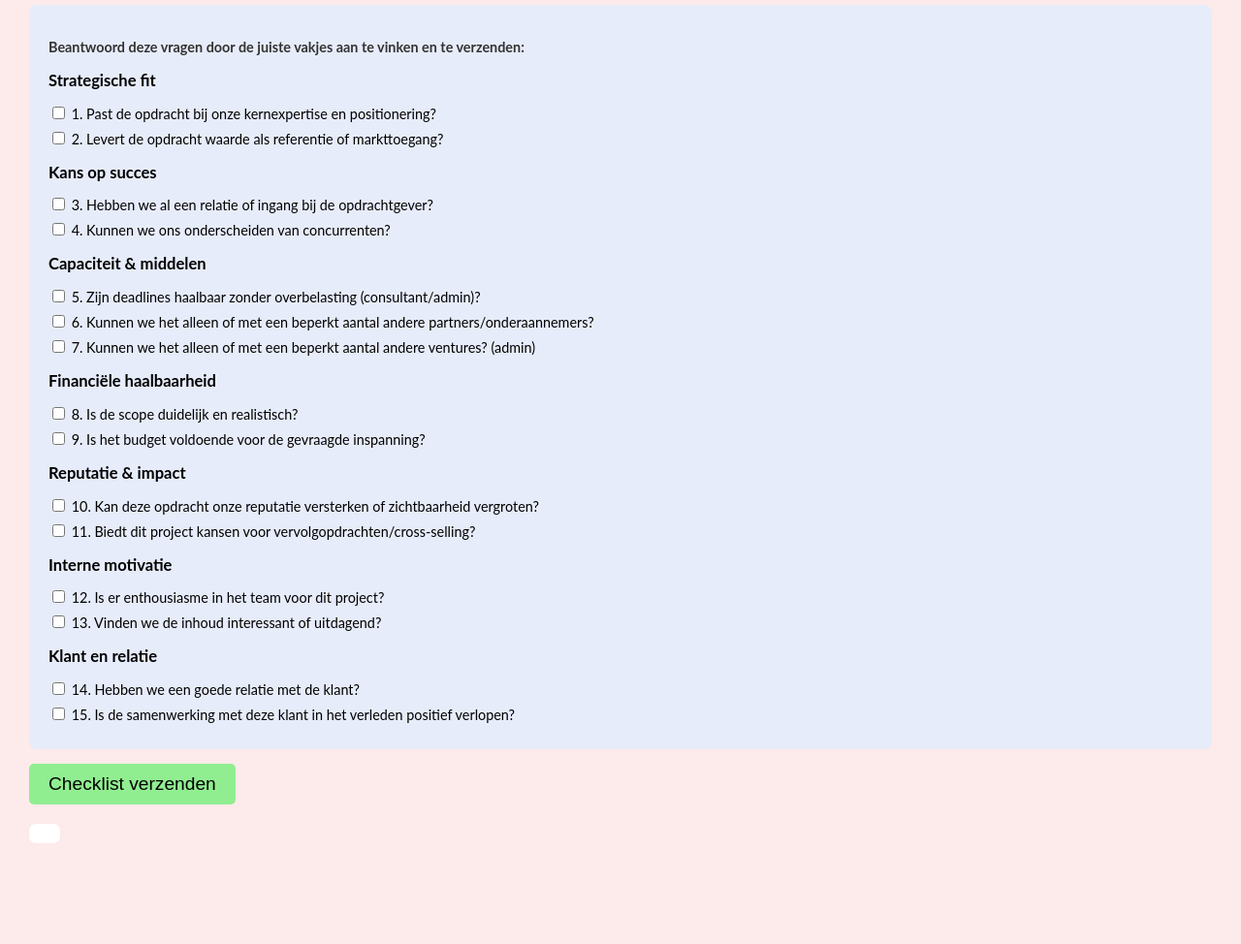
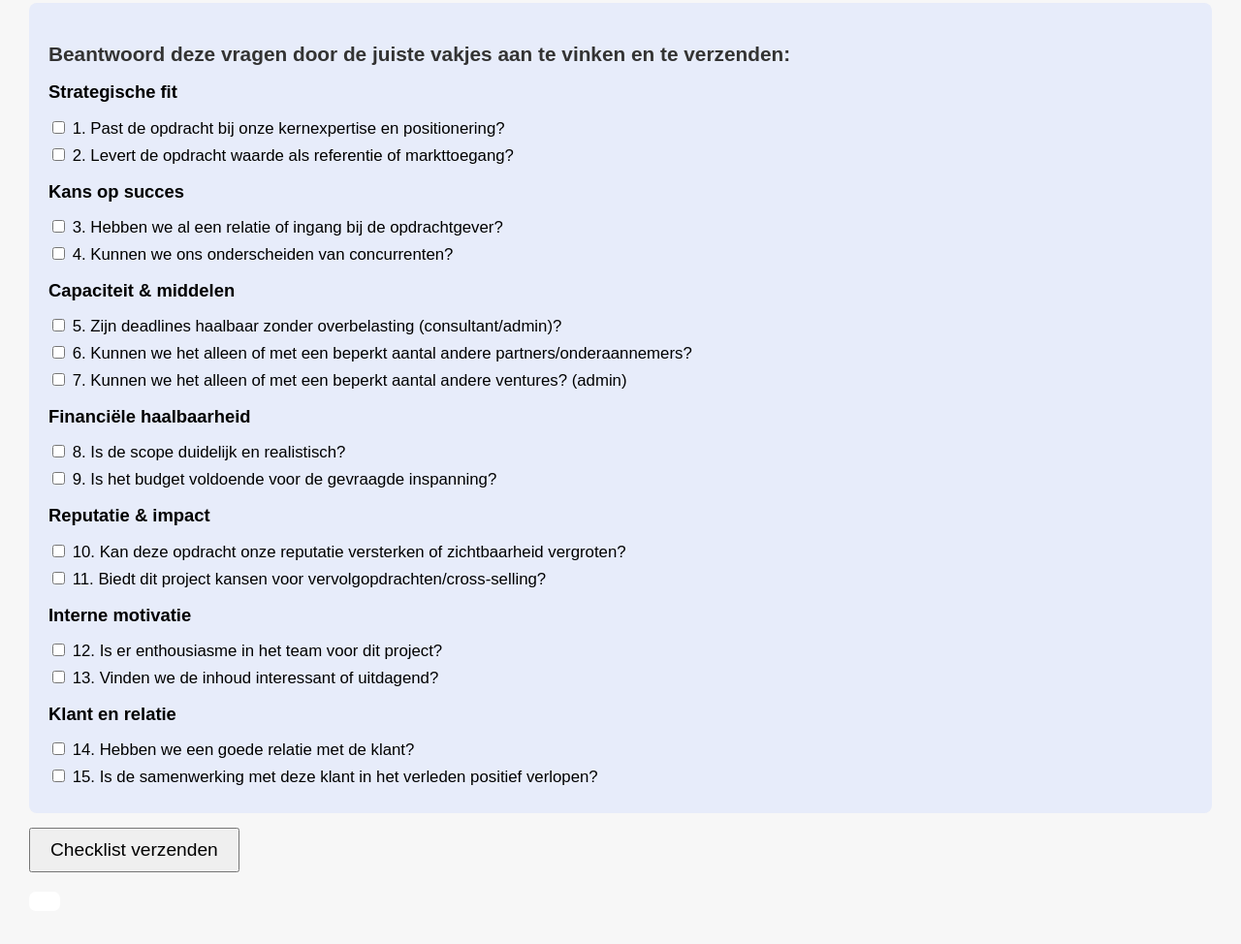
Before and after one commit to Zuberec3214/rebelsteam.org, a plain HTML site: page index.html in a window 1280 px wide. Shown: the part 85-1059 px from the top of the page at 97% size. Before the commit the page ends 988 px from the top, so only its background shows below. Drawn offline with Linux system fonts and the light colour scheme.

Commit message:
Update index.html
Signed-off-by: MD <deffensemaria@gmail.com>

```diff
--- a/index.html
+++ b/index.html
@@ -4,26 +4,17 @@
 <meta charset="UTF-8" />
 <title>Voorstel Checklist</title>
 <style>
-    body { font-family: Lato, sans-serif; margin: 30px; background-color: #fdeaea; }
-    .checklist { background-color: #e7ecfa; padding: 20px; border-radius: 8px; font-size: 0.9em; }
-    .checklist p { font-weight: bold; margin-bottom: 14px; color: #333333; }
-    label { display: block; margin: 7px 0; }
-    #result { font-weight: bold; margin-top: 20px; font-size: 1.3em; padding: 10px 16px; border-radius: 7px; background-color: #fff; display: inline-block; }
+body { font-family: Arial, sans-serif; margin: 30px; background-color: #f7f7f7; }
+.checklist { background-color: #e7ecfa; padding: 20px; border-radius: 8px; }
+.checklist p { font-size: 1.3em; font-weight: bold; margin-bottom: 14px; color: #333333;
+}
+label { display: block; margin: 7px 0; font-size: 1.05em; }
+#result { font-weight: bold; margin-top: 20px; font-size: 1.3em; padding: 10px 16px;
+border-radius: 7px; background-color: #fff; display: inline-block; }
 .go { color: green !important; background-color: white !important; }
 .no-go { color: red !important; background-color: white !important; }
-    button#submitBtn {
-      font-size: 1.2em;
-      padding: 10px 20px;
-      cursor: pointer;
-      margin-top: 15px;
-      background-color: #90ee90;
-      border: none;
-      border-radius: 5px;
-      color: black;
-    }
-    button#submitBtn:hover {
-      background-color: #76c776;
-    }
+button#submitBtn { font-size: 1.2em; padding: 10px 20px; cursor: pointer; margin-top:
+15px; }
 h2 { margin-top: 16px; font-size: 1.15em; }
 </style>
 </head>
@@ -32,42 +23,52 @@
 <form id="proposalForm">
 <div class="checklist">
 <p>Beantwoord deze vragen door de juiste vakjes aan te vinken en te verzenden:</p>
-
 <h2>Strategische fit</h2>
-      <label><input type="checkbox" name="checklist" /> 1. Past de opdracht bij onze kernexpertise en positionering?</label>
-      <label><input type="checkbox" name="checklist" /> 2. Levert de opdracht waarde als referentie of markttoegang?</label>
-
+<label><input type="checkbox" name="checklist" /> 1. Past de opdracht bij onze
+kernexpertise en positionering?</label>
+<label><input type="checkbox" name="checklist" /> 2. Levert de opdracht waarde
+als referentie of markttoegang?</label>
 <h2>Kans op succes</h2>
-      <label><input type="checkbox" name="checklist" /> 3. Hebben we al een relatie of ingang bij de opdrachtgever?</label>
-      <label><input type="checkbox" name="checklist" /> 4. Kunnen we ons onderscheiden van concurrenten?</label>
-
+<label><input type="checkbox" name="checklist" /> 3. Hebben we al een relatie of
+ingang bij de opdrachtgever?</label>
+<label><input type="checkbox" name="checklist" /> 4. Kunnen we ons
+onderscheiden van concurrenten?</label>
 <h2>Capaciteit & middelen</h2>
-      <label><input type="checkbox" name="checklist" /> 5. Zijn deadlines haalbaar zonder overbelasting (consultant/admin)?</label>
-      <label><input type="checkbox" name="checklist" /> 6. Kunnen we het alleen of met een beperkt aantal andere partners/onderaannemers?</label>
-      <label><input type="checkbox" name="checklist" /> 7. Kunnen we het alleen of met een beperkt aantal andere ventures? (admin)</label>
-
+<label><input type="checkbox" name="checklist" /> 5. Zijn deadlines haalbaar
+zonder overbelasting (consultant/admin)?</label>
+<label><input type="checkbox" name="checklist" /> 6. Kunnen we het alleen of met
+een beperkt aantal andere partners/onderaannemers?</label>
+<label><input type="checkbox" name="checklist" /> 7. Kunnen we het alleen of met
+een beperkt aantal andere ventures? (admin)</label>
 <h2>Financiële haalbaarheid</h2>
-      <label><input type="checkbox" name="checklist" /> 8. Is de scope duidelijk en realistisch?</label>
-      <label><input type="checkbox" name="checklist" /> 9. Is het budget voldoende voor de gevraagde inspanning?</label>
-
+<label><input type="checkbox" name="checklist" /> 8. Is de scope duidelijk en
+realistisch?</label>
+<label><input type="checkbox" name="checklist" /> 9. Is het budget voldoende voor
+de gevraagde inspanning?</label>
 <h2>Reputatie & impact</h2>
-      <label><input type="checkbox" name="checklist" /> 10. Kan deze opdracht onze reputatie versterken of zichtbaarheid vergroten?</label>
-      <label><input type="checkbox" name="checklist" /> 11. Biedt dit project kansen voor vervolgopdrachten/cross-selling?</label>
-
+<label><input type="checkbox" name="checklist" /> 10. Kan deze opdracht onze
+reputatie versterken of zichtbaarheid vergroten?</label>
+<label><input type="checkbox" name="checklist" /> 11. Biedt dit project kansen voor
+vervolgopdrachten/cross-selling?</label>
 <h2>Interne motivatie</h2>
-      <label><input type="checkbox" name="checklist" /> 12. Is er enthousiasme in het team voor dit project?</label>
-      <label><input type="checkbox" name="checklist" /> 13. Vinden we de inhoud interessant of uitdagend?</label>
-
+<label><input type="checkbox" name="checklist" /> 12. Is er enthousiasme in het
+team voor dit project?</label>
+<label><input type="checkbox" name="checklist" /> 13. Vinden we de inhoud
+interessant of uitdagend?</label>
 <h2>Klant en relatie</h2>
-      <label><input type="checkbox" name="checklist" /> 14. Hebben we een goede relatie met de klant?</label>
-      <label><input type="checkbox" name="checklist" /> 15. Is de samenwerking met deze klant in het verleden positief verlopen?</label>
+<label><input type="checkbox" name="checklist" /> 14. Hebben we een goede
+relatie met de klant?</label>
+<label><input type="checkbox" name="checklist" /> 15. Is de samenwerking met
+deze klant in het verleden positief verlopen?</label>
 </div>
-    <button type="button" id="submitBtn" onclick="evaluateProposal()">Checklist verzenden</button>
+<button type="button" id="submitBtn" onclick="evaluateProposal()">Checklist
+verzenden</button>
 </form>
 <div id="result"></div>
 <script>
 function evaluateProposal() {
-      const checked = document.querySelectorAll('input[type="checkbox"]:checked').length;
+const checked =
+document.querySelectorAll('input[type="checkbox"]:checked').length;
 const result = document.getElementById('result');
 result.textContent = '';
 result.classList.remove('go', 'no-go');
```
Lines whose indentation alone changed are shown as unchanged.
